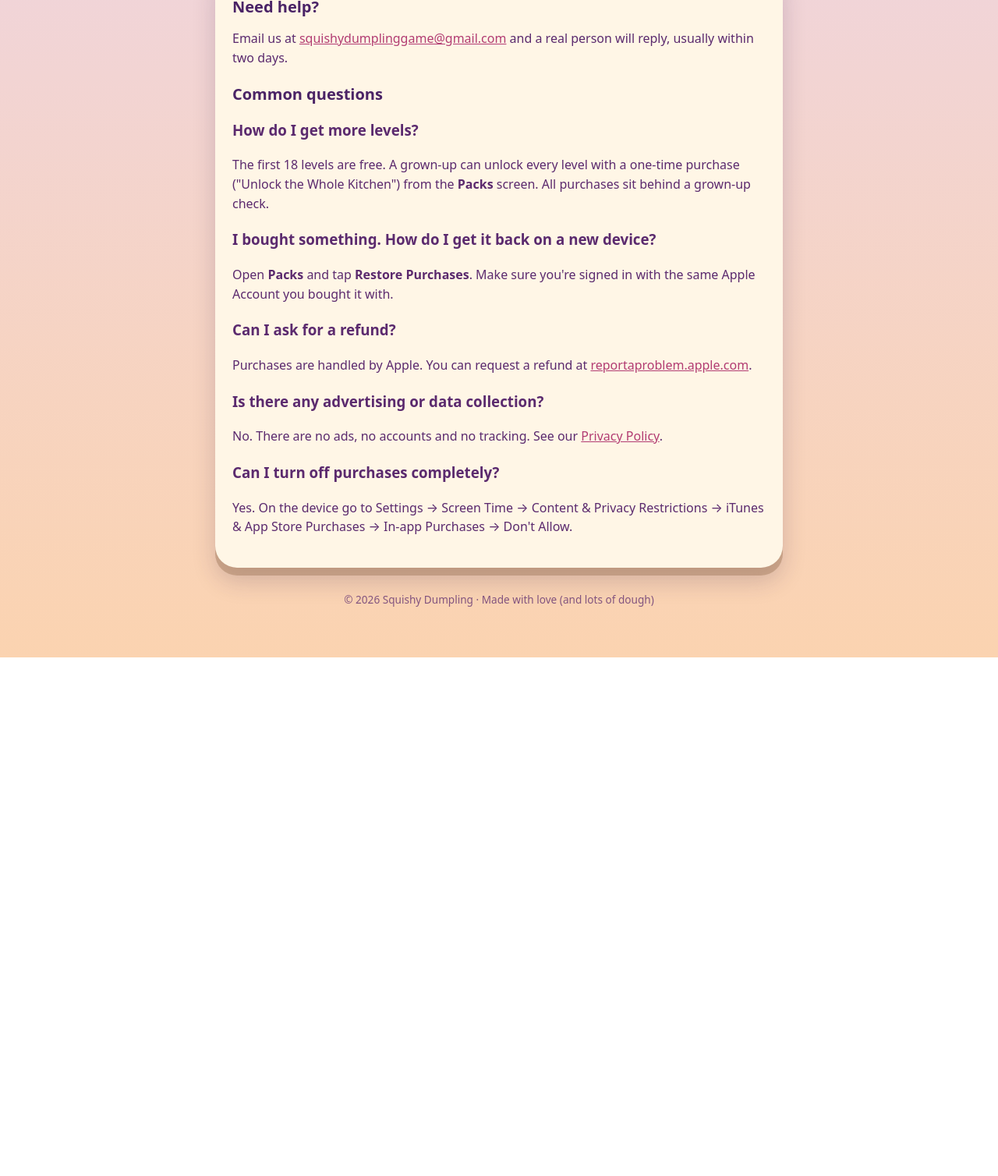
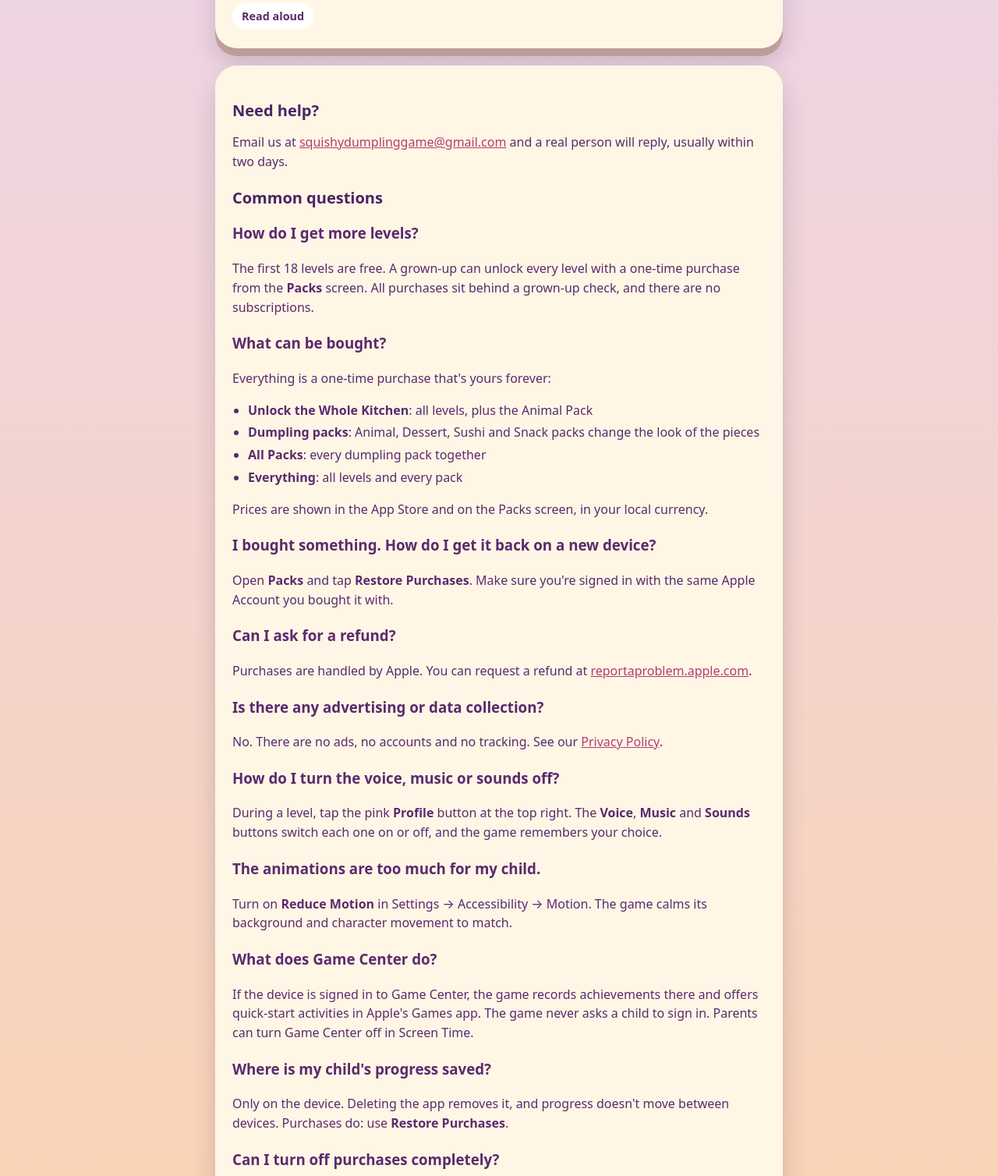
Before and after one commit to aaronbesson/squishy-dumpling-site, a plain HTML site: page index.html in a window 1280 px wide. Shown: the part 652-2160 px from the top of the page at 78% size. Before the commit the page ends 1495 px from the top, so only its background shows below. Drawn offline with Linux system fonts and the light colour scheme.

Commit message:
Update support and privacy pages for 1.0: purchases, voices, Game Center, settings
Co-Authored-By: Claude Opus 5.5 <noreply@anthropic.com>

```diff
--- a/index.html
+++ b/index.html
@@ -20,9 +20,10 @@
 
     <section class="card">
       <h1>Hello from the kitchen! 🥟</h1>
-      <p>Squishy Dumpling is a calm, cozy match-3 puzzle game for little chefs. Match squishy dumplings with Julia and Paige, make your own dumplings between levels, and collect adorable dumpling cards.</p>
+      <p>Squishy Dumpling is a calm, cozy match-3 puzzle game for little chefs. Julia and Paige make dumplings and sort them for orders from hungry animal customers. Match squishy dumplings to fill each order, roll, fill and steam your own dumpling in the kitchen, give it a name, and collect adorable dumpling cards.</p>
+      <p>Every instruction is spoken aloud, so children who can't read yet can play on their own. It works on iPhone and iPad.</p>
       <div class="trust">
-        <span>No ads, ever</span><span>No timers</span><span>No tracking</span><span>Works offline</span><span>One-time unlock</span>
+        <span>No ads, ever</span><span>No timers</span><span>No tracking</span><span>Works offline</span><span>One-time purchases</span><span>Read aloud</span>
       </div>
     </section>
 
@@ -32,7 +33,17 @@
 
       <h2>Common questions</h2>
       <h3>How do I get more levels?</h3>
-      <p>The first 18 levels are free. A grown-up can unlock every level with a one-time purchase ("Unlock the Whole Kitchen") from the <b>Packs</b> screen. All purchases sit behind a grown-up check.</p>
+      <p>The first 18 levels are free. A grown-up can unlock every level with a one-time purchase from the <b>Packs</b> screen. All purchases sit behind a grown-up check, and there are no subscriptions.</p>
+
+      <h3>What can be bought?</h3>
+      <p>Everything is a one-time purchase that's yours forever:</p>
+      <ul>
+        <li><b>Unlock the Whole Kitchen</b>: all levels, plus the Animal Pack</li>
+        <li><b>Dumpling packs</b>: Animal, Dessert, Sushi and Snack packs change the look of the pieces</li>
+        <li><b>All Packs</b>: every dumpling pack together</li>
+        <li><b>Everything</b>: all levels and every pack</li>
+      </ul>
+      <p>Prices are shown in the App Store and on the Packs screen, in your local currency.</p>
 
       <h3>I bought something. How do I get it back on a new device?</h3>
       <p>Open <b>Packs</b> and tap <b>Restore Purchases</b>. Make sure you're signed in with the same Apple Account you bought it with.</p>
@@ -43,6 +54,18 @@
       <h3>Is there any advertising or data collection?</h3>
       <p>No. There are no ads, no accounts and no tracking. See our <a href="privacy.html">Privacy Policy</a>.</p>
 
+      <h3>How do I turn the voice, music or sounds off?</h3>
+      <p>During a level, tap the pink <b>Profile</b> button at the top right. The <b>Voice</b>, <b>Music</b> and <b>Sounds</b> buttons switch each one on or off, and the game remembers your choice.</p>
+
+      <h3>The animations are too much for my child.</h3>
+      <p>Turn on <b>Reduce Motion</b> in Settings → Accessibility → Motion. The game calms its background and character movement to match.</p>
+
+      <h3>What does Game Center do?</h3>
+      <p>If the device is signed in to Game Center, the game records achievements there and offers quick-start activities in Apple's Games app. The game never asks a child to sign in. Parents can turn Game Center off in Screen Time.</p>
+
+      <h3>Where is my child's progress saved?</h3>
+      <p>Only on the device. Deleting the app removes it, and progress doesn't move between devices. Purchases do: use <b>Restore Purchases</b>.</p>
+
       <h3>Can I turn off purchases completely?</h3>
       <p>Yes. On the device go to Settings → Screen Time → Content &amp; Privacy Restrictions → iTunes &amp; App Store Purchases → In-app Purchases → Don't Allow.</p>
     </section>
```
Also changed, not shown: privacy.html (+8 -5 lines).
